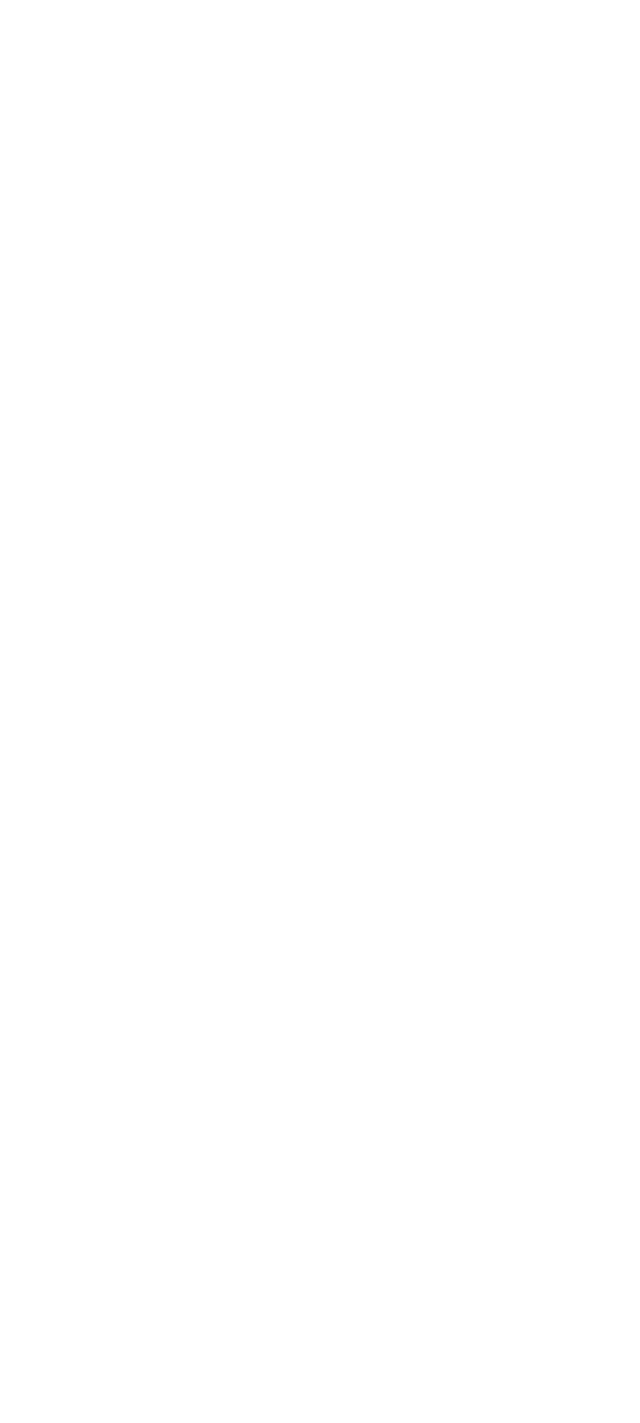
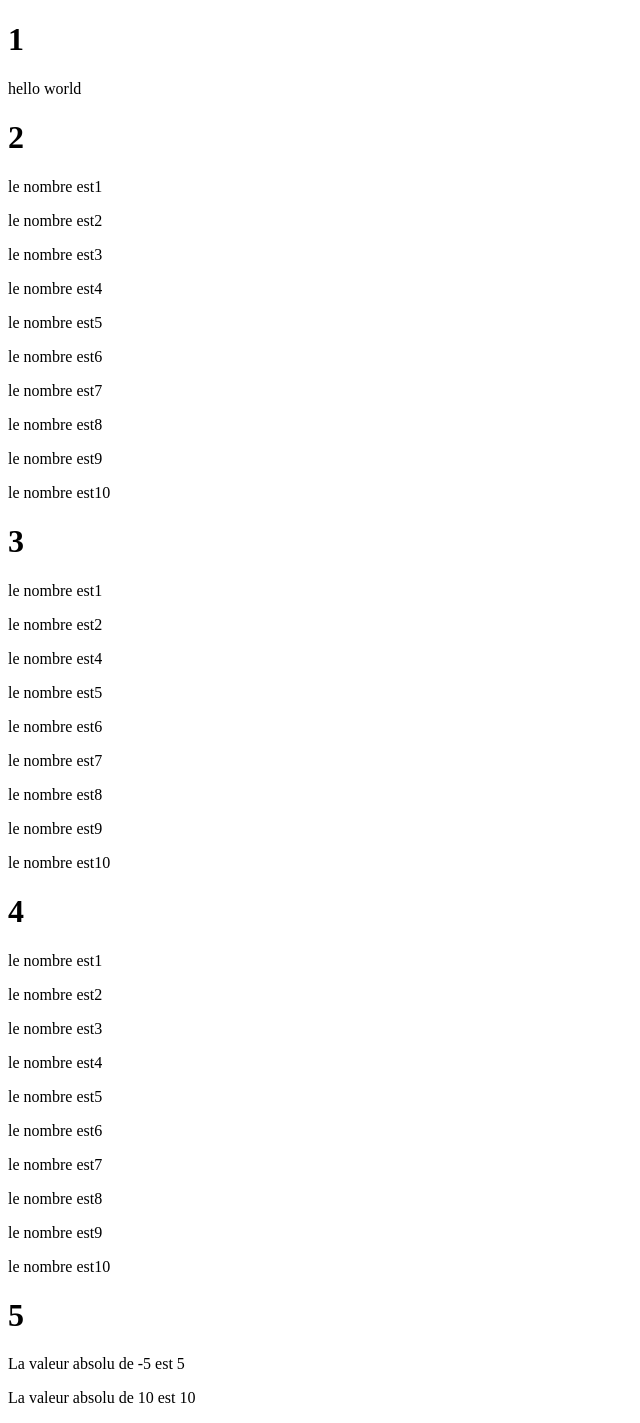
Before and after one commit to Limacha/allProgramme, a PHP site: page / in a window 1280 px wide. Before the commit the part shown is empty. Shown: the whole page, without its empty margins (0-640 px from the left). Before the commit the page ends 800 px from the top, so only its background shows below. Run offline with PHP 8.4, Linux system fonts and the light colour scheme.

Commit message:
Update index.php

```diff
--- a/shyntax php/index.php
+++ b/shyntax php/index.php
@@ -1,5 +1,6 @@
 <!DOCTYPE html>
 <html lang="fr">
+
 <head>
     <meta charset="UTF-8">
     <meta name="viewport" content="width=device-width, initial-scale=1.0">
@@ -8,7 +9,33 @@
     <link rel="stylesheet" href="./css/flex.css">
     <link rel="stylesheet" href="./css/style.css">
 </head>
+
 <body>
+    <?php
+    echo "<h1> 1 </h1>";
+    echo "<p>hello world</p>";
 
+    echo "<h1> 2 </h1>";
+    for ($i = 1; $i <= 10; $i++) {
+        echo "<P>le nombre est" . $i . "</p>";
+    }
+
+    echo "<h1> 3 </h1>";
+    for ($i = 1; $i <= 10; $i++) {
+        if ($i == 1 || $i == 2 || $i > 3)
+            echo "<P>le nombre est" . $i . "</p>";
+    }
+
+    echo "<h1> 4 </h1>";
+    for ($i = 1; $i <= 10; $i++) {
+        if ($i != 4 || $i != 5 || $i != 6 || $i != 7)
+            echo "<P>le nombre est" . $i . "</p>";
+    }
+
+    echo "<h1> 5 </h1>";
+    echo "<p>La valeur absolu de -5 est " . abs(-5);
+    echo "<p>La valeur absolu de 10 est " . abs(10);
+    ?>
 </body>
+
 </html>
```
